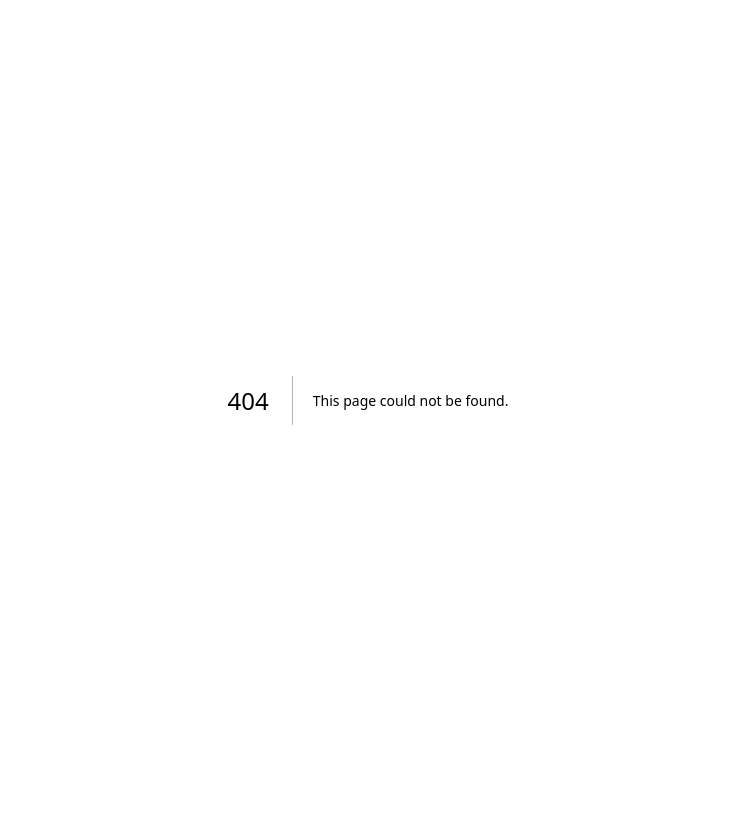
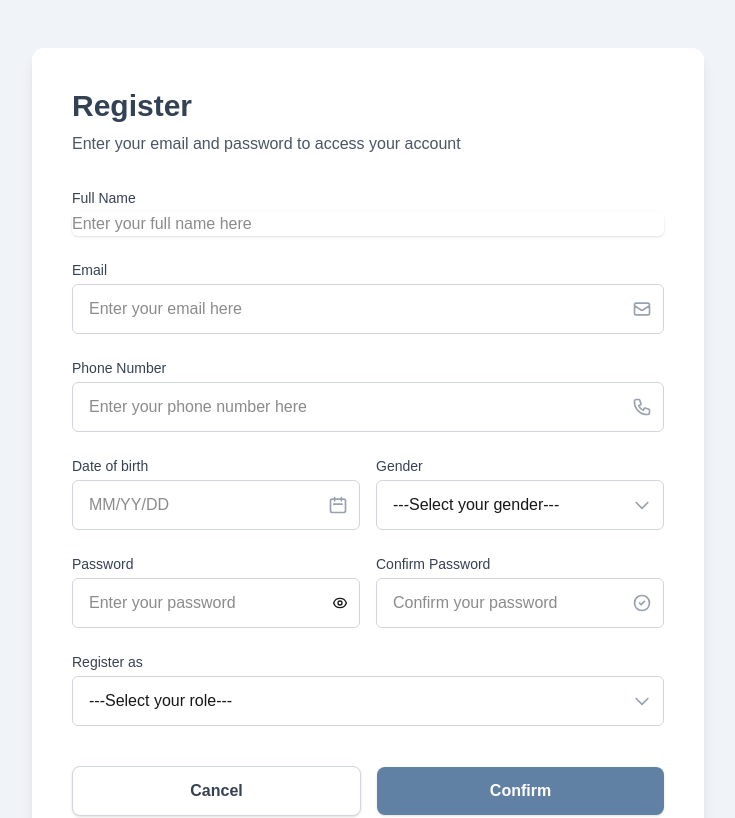
Before and after one commit to abdulhakimdarasalam/Projects-Multimedia, a Next.js app in the folder sansa/: page /auth/register in a window 1280 px wide. Before the commit this address had no page. Shown: the top 818 px of the page, without its empty margins (272-1007 px from the left). Built offline with nearby package versions, Linux system fonts and the light colour scheme.

Commit message:
add register page

```diff
--- a/sansa/src/app/login/page.jsx
+++ b/sansa/src/app/auth/login/page.jsx
@@ -1,5 +1,4 @@
-// src/app/login/page.jsx
-"use client"; // Kita butuh interaktivitas untuk show/hide password nanti
+"use client";
 
 import { useState } from 'react';
 import Image from 'next/image';
@@ -69,7 +68,7 @@ export default function LoginPage() {
 
           <p className="mt-10 text-center text-sm text-gray-500">
             Don't have an account?{' '}
-            <a href="#" className="font-semibold leading-6 text-[#6080A4] hover:text-[#526d8c]">
+            <a href="/auth/register" className="font-semibold leading-6 text-[#6080A4] hover:text-[#526d8c]">
               Register Now
             </a>
           </p>
--- /dev/null
+++ b/sansa/src/app/auth/register/page.jsx
@@ -0,0 +1,132 @@
+
+"use client";
+
+import { useState } from 'react';
+import {
+  HiOutlineMail,
+  HiOutlinePhone,
+  HiOutlineCalendar,
+  HiOutlineEye,
+  HiOutlineEyeOff,
+  HiOutlineCheckCircle,
+  HiOutlineChevronDown
+} from 'react-icons/hi';
+
+export default function RegisterPage() {
+  const [showPassword, setShowPassword] = useState(false);
+  const [showConfirmPassword, setShowConfirmPassword] = useState(false);
+
+  return (
+    <div className="flex min-h-screen items-center justify-center bg-[#F0F4F8] py-12 px-4 sm:px-6 lg:px-8">
+      <div className="w-full max-w-2xl space-y-8 rounded-xl bg-white p-10 shadow-lg">
+
+        {/* Header */}
+        <div>
+          <h1 className="text-3xl font-bold text-[#334155]">Register</h1>
+          <p className="mt-2 text-base text-gray-600">Enter your email and password to access your account</p>
+        </div>
+
+        {/* Form */}
+        <form className="mt-8">
+          <div className="grid grid-cols-1 gap-y-6 gap-x-4 sm:grid-cols-2">
+
+            {/* Full Name */}
+            <div className="sm:col-span-2">
+              <label htmlFor="full-name" className="block text-sm font-medium text-gray-700">Full Name</label>
+              <input type="text" name="full-name" id="full-name" placeholder="Enter your full name here" className="mt-1 block w-full rounded-md border-gray-300 shadow-sm focus:border-indigo-500 focus:ring-indigo-500"/>
+            </div>
+
+            {/* Email */}
+            <div className="sm:col-span-2">
+              <label htmlFor="email" className="block text-sm font-medium text-gray-700">Email</label>
+              <div className="relative mt-1">
+                <input type="email" name="email" id="email" placeholder="Enter your email here" className="w-full rounded-md border border-gray-300 p-3 pl-4 pr-10 focus:border-indigo-500 focus:ring-indigo-500"/>
+                <HiOutlineMail className="absolute right-3 top-1/2 h-5 w-5 -translate-y-1/2 text-gray-400" />
+              </div>
+            </div>
+
+            {/* Phone Number */}
+            <div className="sm:col-span-2">
+              <label htmlFor="phone" className="block text-sm font-medium text-gray-700">Phone Number</label>
+              <div className="relative mt-1">
+                <input type="tel" name="phone" id="phone" placeholder="Enter your phone number here" className="w-full rounded-md border border-gray-300 p-3 pl-4 pr-10 focus:border-indigo-500 focus:ring-indigo-500"/>
+                <HiOutlinePhone className="absolute right-3 top-1/2 h-5 w-5 -translate-y-1/2 text-gray-400" />
+              </div>
+            </div>
+
+            {/* Date of Birth */}
+            <div>
+              <label htmlFor="dob" className="block text-sm font-medium text-gray-700">Date of birth</label>
+              <div className="relative mt-1">
+                <input type="text" name="dob" id="dob" placeholder="MM/YY/DD" onFocus={(e) => (e.target.type = 'date')} onBlur={(e) => (e.target.type = 'text')} className="w-full rounded-md border border-gray-300 p-3 pl-4 pr-10 focus:border-indigo-500 focus:ring-indigo-500"/>
+                <HiOutlineCalendar className="absolute right-3 top-1/2 h-5 w-5 -translate-y-1/2 text-gray-400" />
+              </div>
+            </div>
+
+            {/* Gender */}
+            <div>
+              <label htmlFor="gender" className="block text-sm font-medium text-gray-700">Gender</label>
+              <div className="relative mt-1">
+                <select id="gender" name="gender" className="w-full appearance-none rounded-md border border-gray-300 p-3 pl-4 pr-10 focus:border-indigo-500 focus:ring-indigo-500">
+                  <option disabled selected>---Select your gender---</option>
+                  <option>Male</option>
+                  <option>Female</option>
+                </select>
+                <HiOutlineChevronDown className="pointer-events-none absolute right-3 top-1/2 h-5 w-5 -translate-y-1/2 text-gray-400"/>
+              </div>
+            </div>
+
+            {/* Password */}
+            <div>
+              <label htmlFor="password" className="block text-sm font-medium text-gray-700">Password</label>
+              <div className="relative mt-1">
+                <input type={showPassword ? 'text' : 'password'} name="password" id="password" placeholder="Enter your password" className="w-full rounded-md border border-gray-300 p-3 pl-4 pr-10 focus:border-indigo-500 focus:ring-indigo-500"/>
+                <button type="button" onClick={() => setShowPassword(!showPassword)} className="absolute right-3 top-1/2 -translate-y-1/2">{showPassword ? <HiOutlineEyeOff/> : <HiOutlineEye/>}</button>
+              </div>
+            </div>
+
+            {/* Confirm Password */}
+            <div>
+              <label htmlFor="confirm-password" className="block text-sm font-medium text-gray-700">Confirm Password</label>
+              <div className="relative mt-1">
+                <input type={showConfirmPassword ? 'text' : 'password'} name="confirm-password" id="confirm-password" placeholder="Confirm your password" className="w-full rounded-md border border-gray-300 p-3 pl-4 pr-10 focus:border-indigo-500 focus:ring-indigo-500"/>
+                <HiOutlineCheckCircle className="absolute right-3 top-1/2 h-5 w-5 -translate-y-1/2 text-gray-400" />
+              </div>
+            </div>
+
+            {/* Register As */}
+            <div className="sm:col-span-2">
+              <label htmlFor="role" className="block text-sm font-medium text-gray-700">Register as</label>
+              <div className="relative mt-1">
+                <select id="role" name="role" className="w-full appearance-none rounded-md border border-gray-300 p-3 pl-4 pr-10 focus:border-indigo-500 focus:ring-indigo-500">
+                  <option disabled selected>---Select your role---</option>
+                  <option>Freelancer</option>
+                  <option>Client</option>
+                </select>
+                <HiOutlineChevronDown className="pointer-events-none absolute right-3 top-1/2 h-5 w-5 -translate-y-1/2 text-gray-400"/>
+              </div>
+            </div>
+
+            {/* Action Buttons */}
+            <div className="sm:col-span-2 mt-4 flex items-center gap-4">
+              <button type="button" className="flex-1 rounded-lg border border-gray-300 bg-white px-4 py-3 text-base font-semibold text-gray-700 shadow-sm hover:bg-gray-50">
+                Cancel
+              </button>
+              <button type="submit" className="flex-1 rounded-lg bg-[#6080A4] px-4 py-3 text-base font-semibold text-white shadow-sm transition hover:bg-[#526d8c]">
+                Confirm
+              </button>
+            </div>
+          </div>
+        </form>
+
+        {/* Footer Link */}
+        <p className="mt-8 text-center text-sm text-gray-500">
+          Already have account?{' '}
+          <a href="/auth/login" className="font-semibold leading-6 text-[#6080A4] hover:text-[#526d8c]">
+            Login
+          </a>
+        </p>
+      </div>
+    </div>
+  );
+}
```
